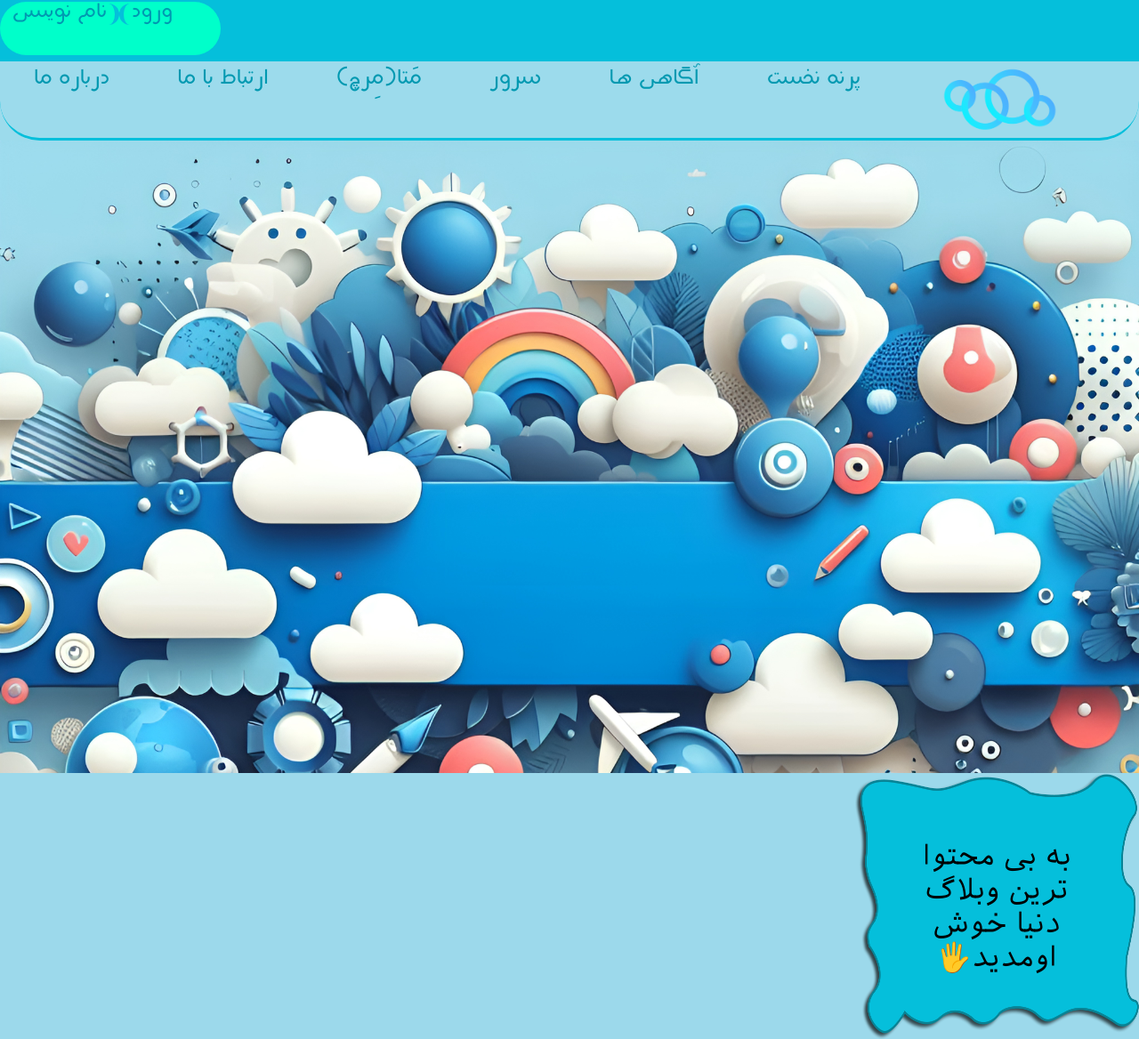
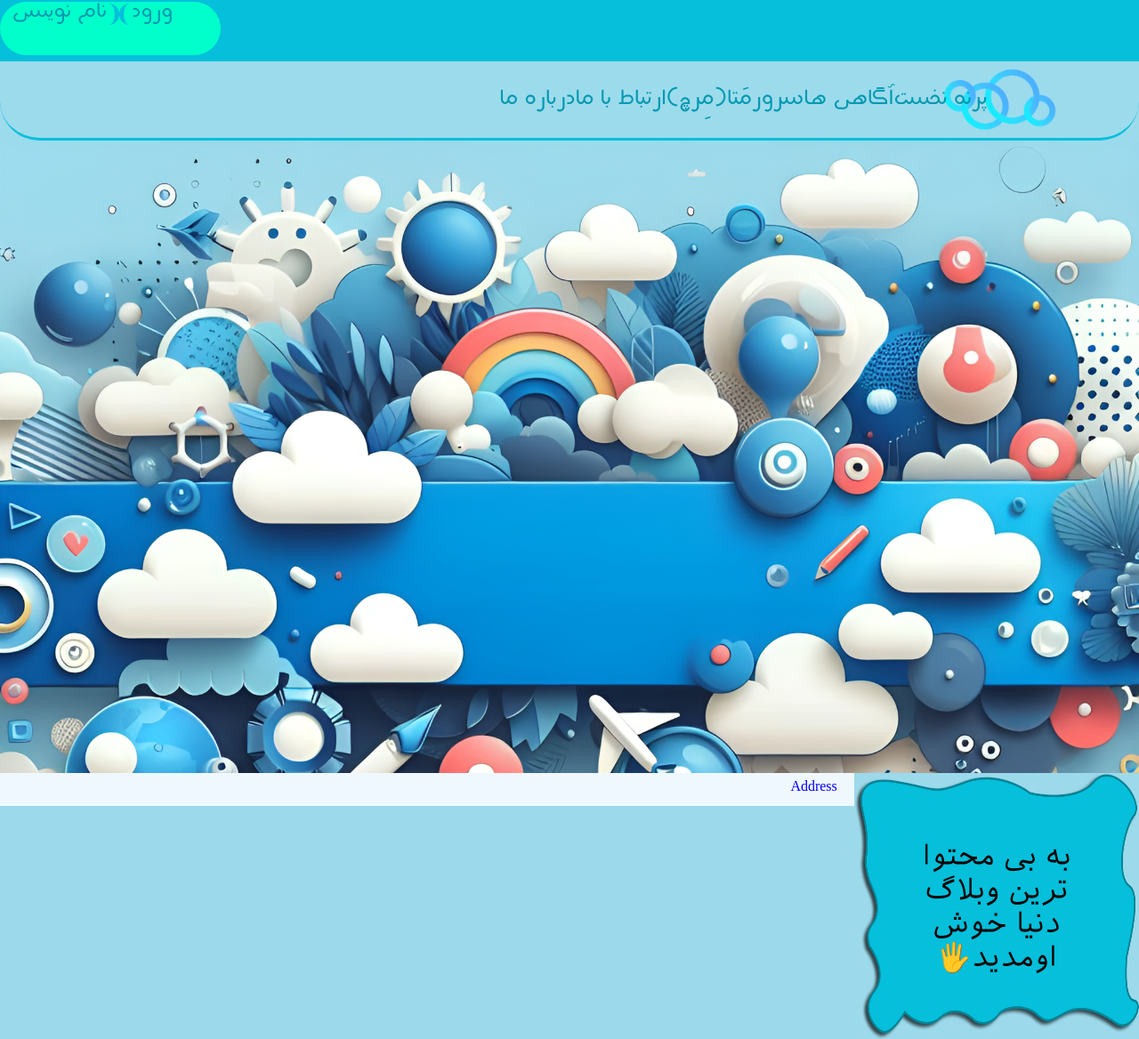
Before and after one commit to NWG0721/Hobabi.github.io, a PHP site: page /Hobabi/ in a window 1280 px wide. Shown: the top 1168 px of the page at 89% size. Run offline with PHP 8.4, Linux system fonts and the light colour scheme.

Commit message:
A AdderssBar Added

```diff
--- a/AppLayer/BackEnds/PHP/Templates/Main/Main1.php
+++ b/AppLayer/BackEnds/PHP/Templates/Main/Main1.php
@@ -1 +1,3 @@
-<main></main>
+<main>
+        <p id="AddressBar">Address</p>
+</main>
--- a/AppLayer/Javascripts/Script.js
+++ b/AppLayer/Javascripts/Script.js
@@ -31,13 +31,9 @@ function RandomTextForAside() {
         RandonerText.innerHTML = "هی خوشگله بپا نپوکی😏";
       break;
     case 8:
-        RandonerText.innerHTML = "برای رشد و نمو کار ما با ایدی زیر در اینستاگرام در ارتباط باشید       @newfolder_4";
+        RandonerText.innerHTML = "به شبکه های اجتماعی ما سر بزنید لطفا";
       break;
-
     case 9:
-        RandonerText.innerHTML = "به ایستا، تلگرام، یوتوب، خونه، محل کار، ردیت، دیسکورد، سرزمین، x، لینکدین ما یه سری بزنینا خالی نزاریدشون";
-      break;
-    case 10:
         RandonerText.innerHTML = "🩷💚سلام بچه عاشقتونیم🩷💚 (عشق معنوی منظورمونه)";
         break;
         default:
--- a/AppLayer/Styles/Flex.css
+++ b/AppLayer/Styles/Flex.css
@@ -31,12 +31,16 @@
     margin-top: 1%;
   }
 
-
-  .Rand-Text{
+  .Rand-Text {
     display: flex;
     flex-direction: row;
     align-items: center;
     justify-content: center;
+  }
+  .top-head {
+    display: flex;
+flex-direction: row;
+align-items: center;
   }
   /*------------------------------| The Nav Codes Are Here |------------------------------*/
 }
--- a/AppLayer/Styles/Style.css
+++ b/AppLayer/Styles/Style.css
@@ -119,7 +119,6 @@ ul a {
   nav > ul > li > a:hover {
     font-size: 2rem;
     color: rgb(0, 94, 255);
-
   }
   #Mini-Logo:hover {
     transform: scale(1.1, 1.1);
@@ -163,6 +162,15 @@ ul a {
     border-bottom: 3px #05bfdb solid;
     border-radius: 45px;
   }
+
+  #AddressBar {
+    color: blue;
+    background-color: aliceblue;
+    height: 2rem;
+    margin-top: 0;
+    padding-top: .5%;
+    padding-right: 2%;
+  }
 }
 @media screen and (min-width: 768px) and (max-width: 1023px) {
 }
```
